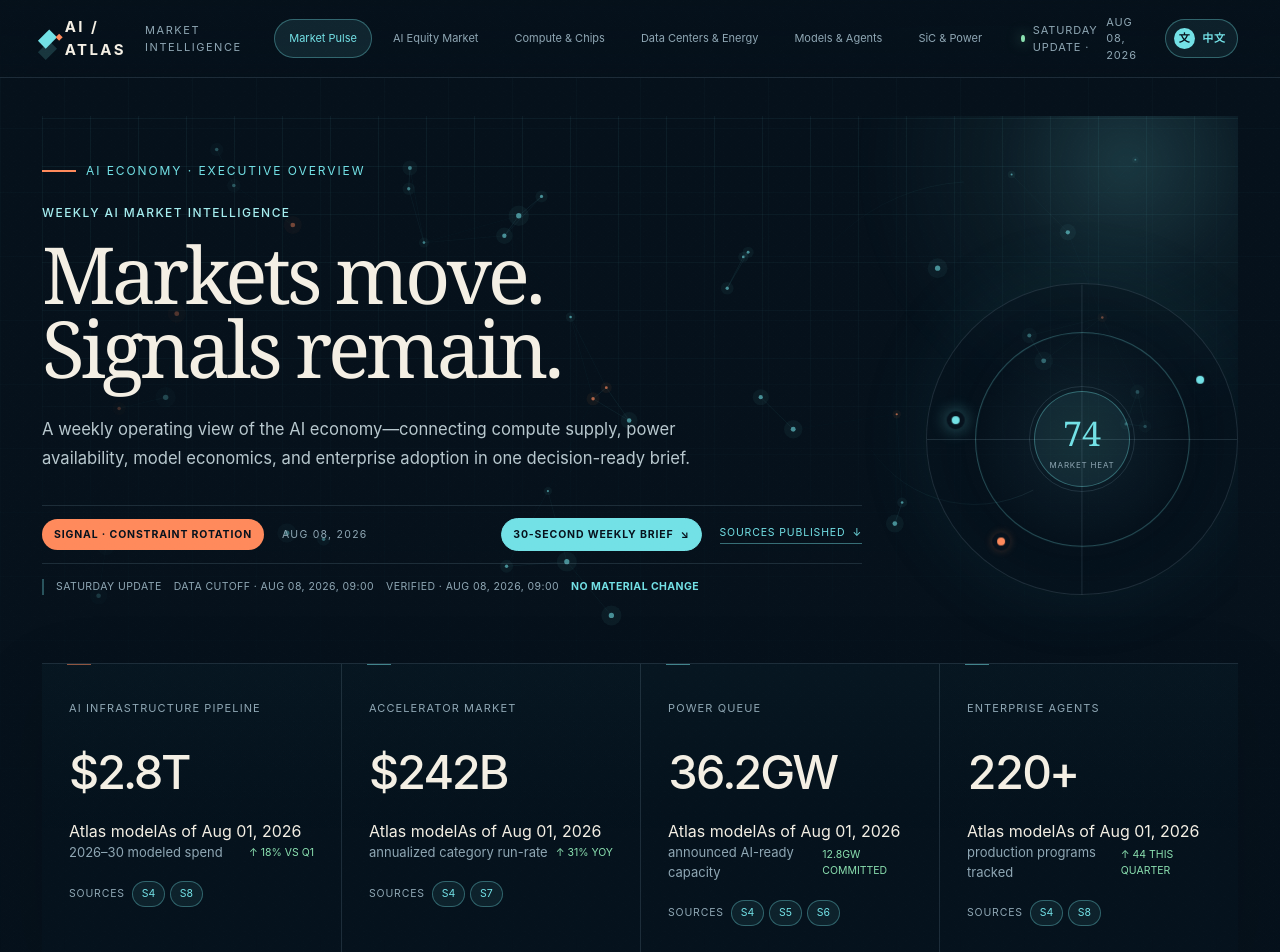
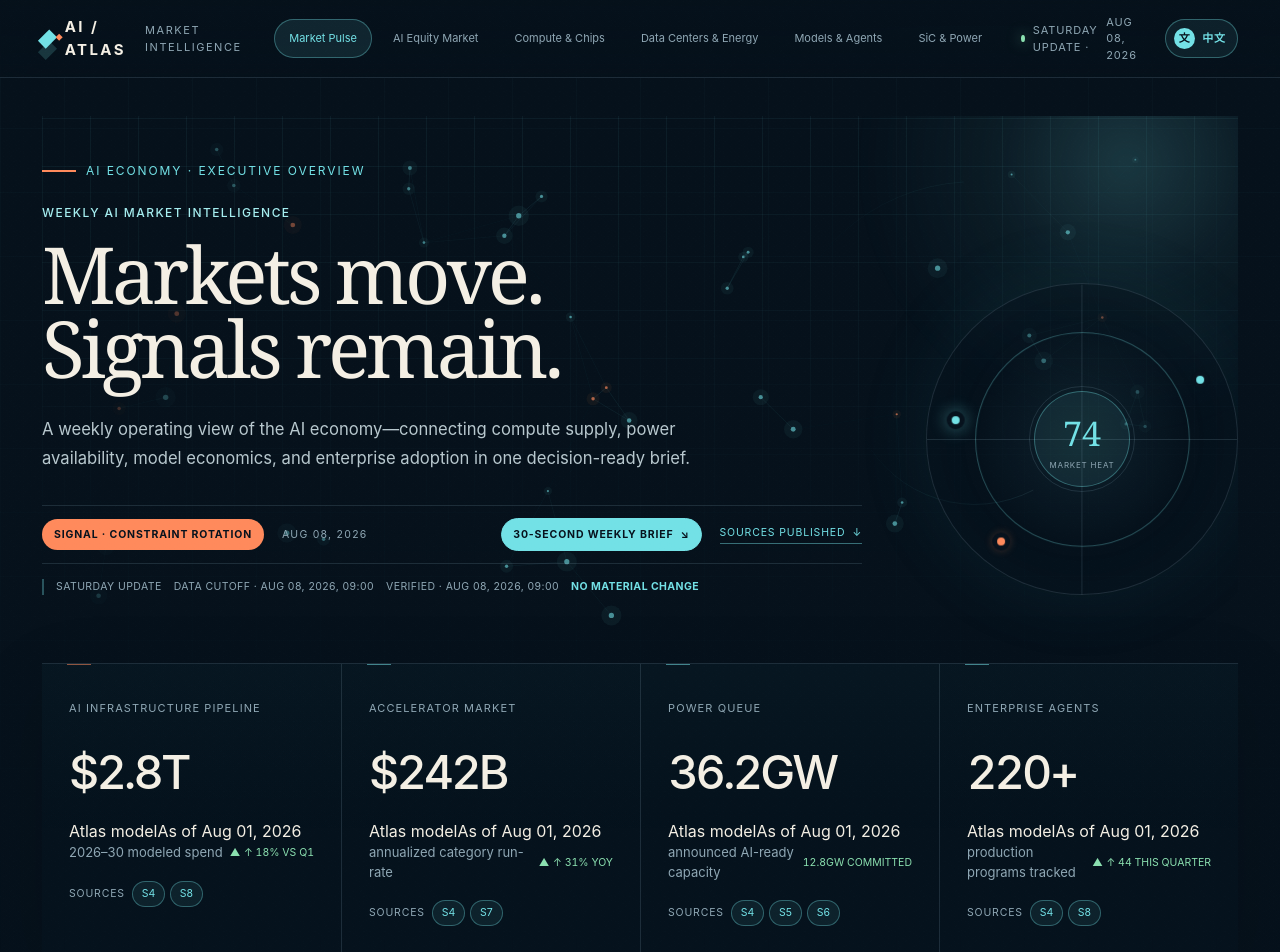
Before and after one commit to TYCreation/ai-market-atlas, a Next.js app: page /en in a window 1280 px wide. Shown: the top 952 px of the page. Built offline with nearby package versions, Linux system fonts and the light colour scheme.

Commit message:
feat: make market direction unambiguous

```diff
--- a/app/components/EquityMarketDeepDive.tsx
+++ b/app/components/EquityMarketDeepDive.tsx
@@ -3,6 +3,7 @@
 import { useState } from "react";
 import type { EquityDeepDiveConfig } from "../content";
 import { EditionStatus } from "./EditionStatus";
+import { MarketDelta } from "./MarketDelta";
 import { MetricProvenance, TaipeiTime } from "./MetricProvenance";
 
 type Locale = "zh" | "en";
@@ -78,14 +79,6 @@ const copy = {
   },
 } as const;
 
-function trendClass(value: string) {
-  if (value.startsWith("+") || value.startsWith("▲")) return "positive";
-  if (value.startsWith("−") || value.startsWith("-") || value.startsWith("▼")) {
-    return "negative";
-  }
-  return "";
-}
-
 export function EquityMarketDeepDive({
   data,
   locale,
@@ -126,11 +119,11 @@ export function EquityMarketDeepDive({
               <div className="equity-sector-returns">
                 <div>
                   <span>{ui.week}</span>
-                  <strong className={trendClass(sector.week)}>{sector.week}</strong>
+                  <strong><MarketDelta value={sector.week} /></strong>
                 </div>
                 <div>
                   <span>{ui.month}</span>
-                  <strong className={trendClass(sector.month)}>{sector.month}</strong>
+                  <strong><MarketDelta value={sector.month} /></strong>
                 </div>
                 <div>
                   <span>{ui.breadth}</span>
@@ -195,13 +188,13 @@ export function EquityMarketDeepDive({
                       {equity.stockMetricViews?.price ? <MetricProvenance metric={equity.stockMetricViews.price} locale={locale} /> : null}
                       <EditionStatus locale={locale} metricStatus={equity.stockMetricStatuses?.price} />
                     </td>
-                    <td className={trendClass(equity.week)}>
-                      {equity.week}
+                    <td>
+                      <MarketDelta value={equity.week} />
                       {equity.stockMetricViews?.weekReturn ? <MetricProvenance metric={equity.stockMetricViews.weekReturn} locale={locale} /> : null}
                       <EditionStatus locale={locale} metricStatus={equity.stockMetricStatuses?.weekReturn} />
                     </td>
-                    <td className={trendClass(equity.month)}>
-                      {equity.month}
+                    <td>
+                      <MarketDelta value={equity.month} />
                       {equity.stockMetricViews?.monthReturn ? <MetricProvenance metric={equity.stockMetricViews.monthReturn} locale={locale} /> : null}
                       <EditionStatus locale={locale} metricStatus={equity.stockMetricStatuses?.monthReturn} />
                     </td>
@@ -214,9 +207,7 @@ export function EquityMarketDeepDive({
                       </div>
                     </td>
                     <td>{equity.forwardPe}</td>
-                    <td className={trendClass(equity.revenueGrowth)}>
-                      {equity.revenueGrowth}
-                    </td>
+                    <td><MarketDelta value={equity.revenueGrowth} /></td>
                     <td>{equity.catalyst}</td>
                     <td>{equity.risk}</td>
                     <td>
@@ -268,9 +259,7 @@ export function EquityMarketDeepDive({
               <div className="basket-metrics">
                 <div>
                   <span>{ui.performance}</span>
-                  <strong className={trendClass(basket.performance)}>
-                    {basket.performance}
-                  </strong>
+                  <strong><MarketDelta value={basket.performance} /></strong>
                 </div>
                 <div>
                   <span>{ui.risk}</span>
--- a/app/components/MarketDashboard.tsx
+++ b/app/components/MarketDashboard.tsx
@@ -16,6 +16,7 @@ import { SiCDeepDive } from "./SiCDeepDive";
 import { WeeklyMarketBrief } from "./WeeklyMarketBrief";
 import { MetricProvenance, TaipeiTime } from "./MetricProvenance";
 import { MetricSources, SourcePanel } from "./SourcePanel";
+import { MarketDelta } from "./MarketDelta";
 import { SiteCredit } from "./SiteCredit";
 
 type Locale = "zh" | "en";
@@ -275,12 +276,14 @@ export function MarketDashboard({
           {activeConfig.kpis.map((kpi, index) => (
             <article className="metric" key={kpi.label}>
               <span className="metric-label">{kpi.label}</span>
-              <div className="metric-value">{kpi.value}</div>
+              <div className="metric-value">
+                <MarketDelta value={kpi.value} />
+              </div>
               <EditionStatus locale={locale} metricStatus={kpi.status} />
               {kpi.provenance ? <MetricProvenance metric={kpi.provenance} locale={locale} /> : null}
               <div className="metric-foot">
                 <span>{kpi.foot}</span>
-                <span className="metric-delta">{kpi.delta}</span>
+                <MarketDelta value={kpi.delta} className="metric-delta" />
               </div>
               <MetricSources
                 bundle={sourceBundle}
--- /dev/null
+++ b/app/components/MarketDelta.tsx
@@ -0,0 +1,30 @@
+import type { ReactNode } from "react";
+
+export type MarketDirection = "up" | "down" | "flat";
+
+export function marketDirection(value: string): MarketDirection {
+  const trimmed = value.trimStart();
+  if (/^[+▲↑]/.test(trimmed)) return "up";
+  if (/^[-−▼↓]/.test(trimmed)) return "down";
+  return "flat";
+}
+
+export function MarketDelta({
+  value,
+  className,
+}: {
+  value: string;
+  className?: string;
+}): ReactNode {
+  const direction = marketDirection(value);
+  const directionClass = direction === "up" ? "positive" : direction === "down" ? "negative" : "";
+  const classes = ["market-delta", directionClass, className].filter(Boolean).join(" ");
+  const glyph = direction === "up" ? "▲" : direction === "down" ? "▼" : null;
+
+  return (
+    <span className={classes}>
+      {glyph ? <span aria-hidden="true">{glyph}</span> : null}
+      {value}
+    </span>
+  );
+}
--- a/app/globals.css
+++ b/app/globals.css
@@ -13,7 +13,7 @@
   --ivory: #f4efe4;
   --muted: #8fa7b4;
   --green: #8be0b0;
-  --red: #ff9876;
+  --red: #e4778f;
   --font-sans: var(--font-geist-sans), "PingFang TC", "Microsoft JhengHei", Arial, sans-serif;
   --font-mono: var(--font-geist-mono), "SFMono-Regular", Consolas, monospace;
 }
@@ -577,6 +577,22 @@ h1 {
   text-transform: uppercase;
 }
 
+.market-delta {
+  align-items: center;
+  display: inline-flex;
+  font-variant-numeric: tabular-nums lining-nums;
+  gap: 0.35em;
+  white-space: nowrap;
+}
+
+.market-delta.positive {
+  color: var(--green) !important;
+}
+
+.market-delta.negative {
+  color: var(--red) !important;
+}
+
 .metric-sources {
   align-items: center;
   display: flex;
@@ -1426,6 +1442,15 @@ h2 {
 .equity-table td {
   font-family: var(--font-mono);
   font-size: 10px;
+}
+
+.equity-table :is(th, td):nth-child(2),
+.equity-table :is(th, td):nth-child(3),
+.equity-table :is(th, td):nth-child(4),
+.equity-table :is(th, td):nth-child(5),
+.equity-table :is(th, td):nth-child(6),
+.equity-table :is(th, td):nth-child(7) {
+  text-align: right;
 }
 
 .equity-name {
```
Also changed, not shown: 1 other file (tests, documents, lock files or other folders).
